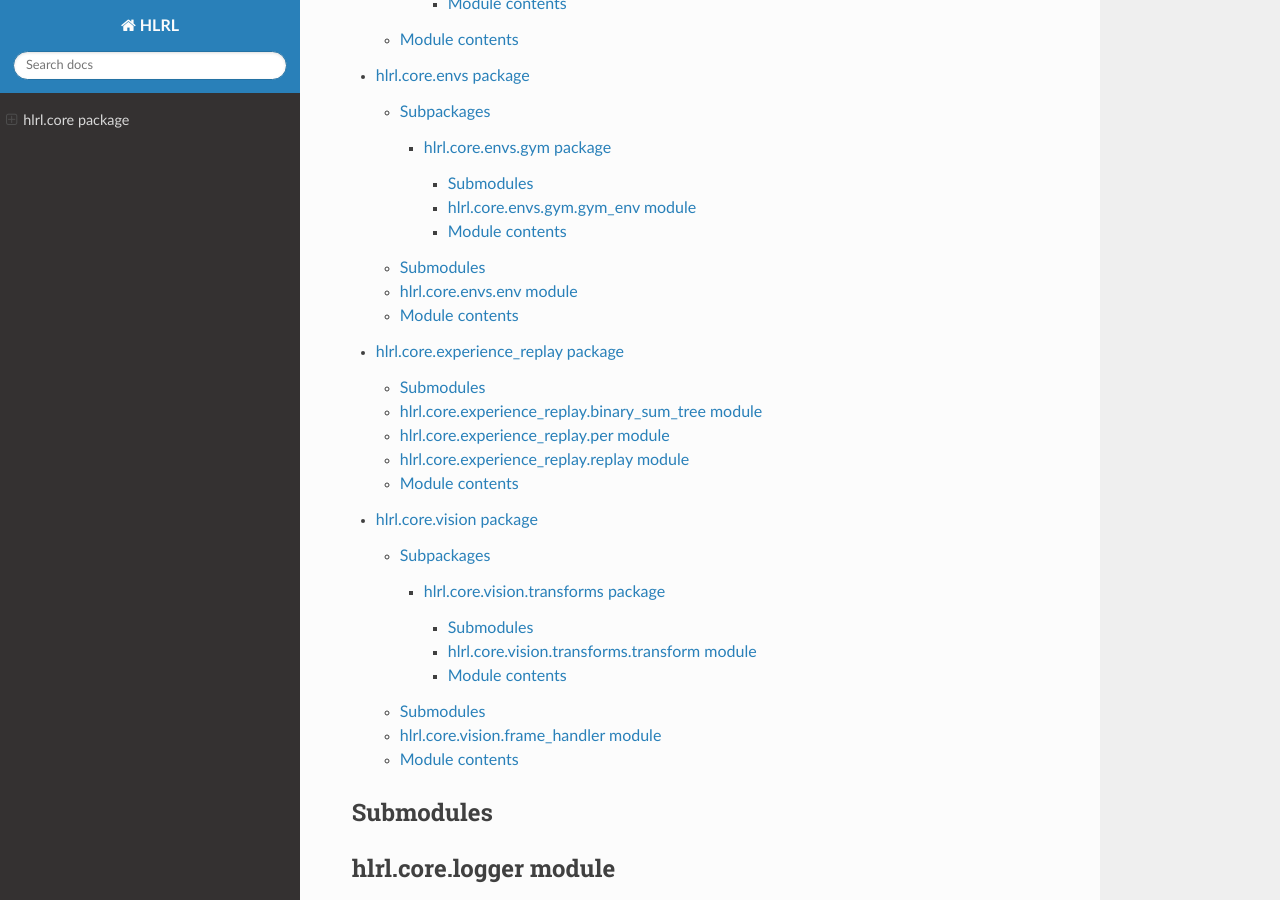
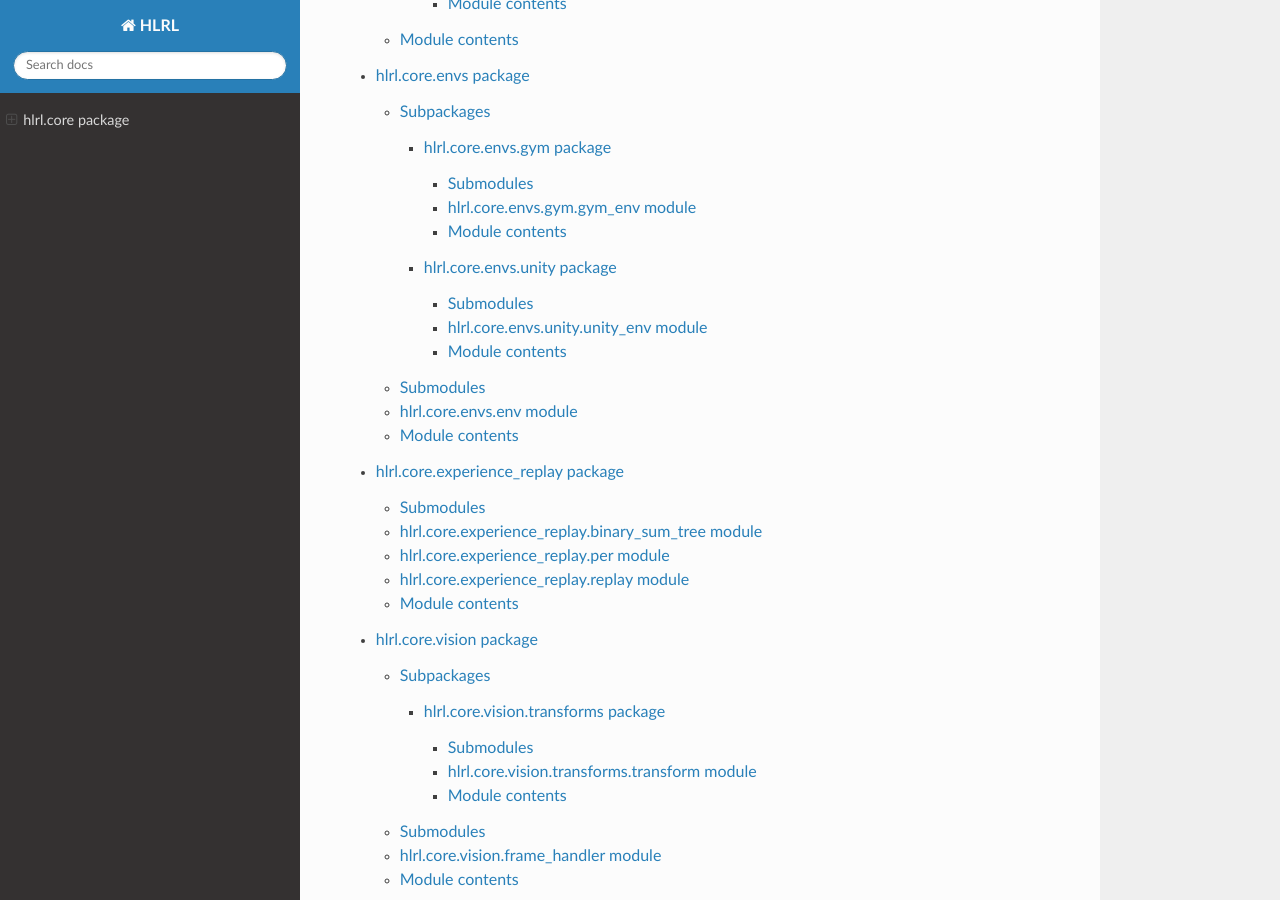
Before and after one commit to Chainso/HLRL, a Sphinx documentation site: the page built from docs/source/hlrl.core.rst, in a window 1280 px wide and 900 px high, scrolled down 1292 px. Built offline with Sphinx 7.4.7 and the Read the Docs theme 2.0.0, drawn with Linux system fonts in a browser that asks for light colours.

Commit message:
Updated docs rst

```diff
--- a/docs/source/hlrl.core.envs.rst
+++ b/docs/source/hlrl.core.envs.rst
@@ -8,6 +8,7 @@ Subpackages
    :maxdepth: 4
 
    hlrl.core.envs.gym
+   hlrl.core.envs.unity
 
 Submodules
 ----------
--- /dev/null
+++ b/docs/source/hlrl.core.envs.unity.rst
@@ -0,0 +1,21 @@
+hlrl.core.envs.unity package
+============================
+
+Submodules
+----------
+
+hlrl.core.envs.unity.unity\_env module
+--------------------------------------
+
+.. automodule:: hlrl.core.envs.unity.unity_env
+   :members:
+   :undoc-members:
+   :show-inheritance:
+
+Module contents
+---------------
+
+.. automodule:: hlrl.core.envs.unity
+   :members:
+   :undoc-members:
+   :show-inheritance:
```
